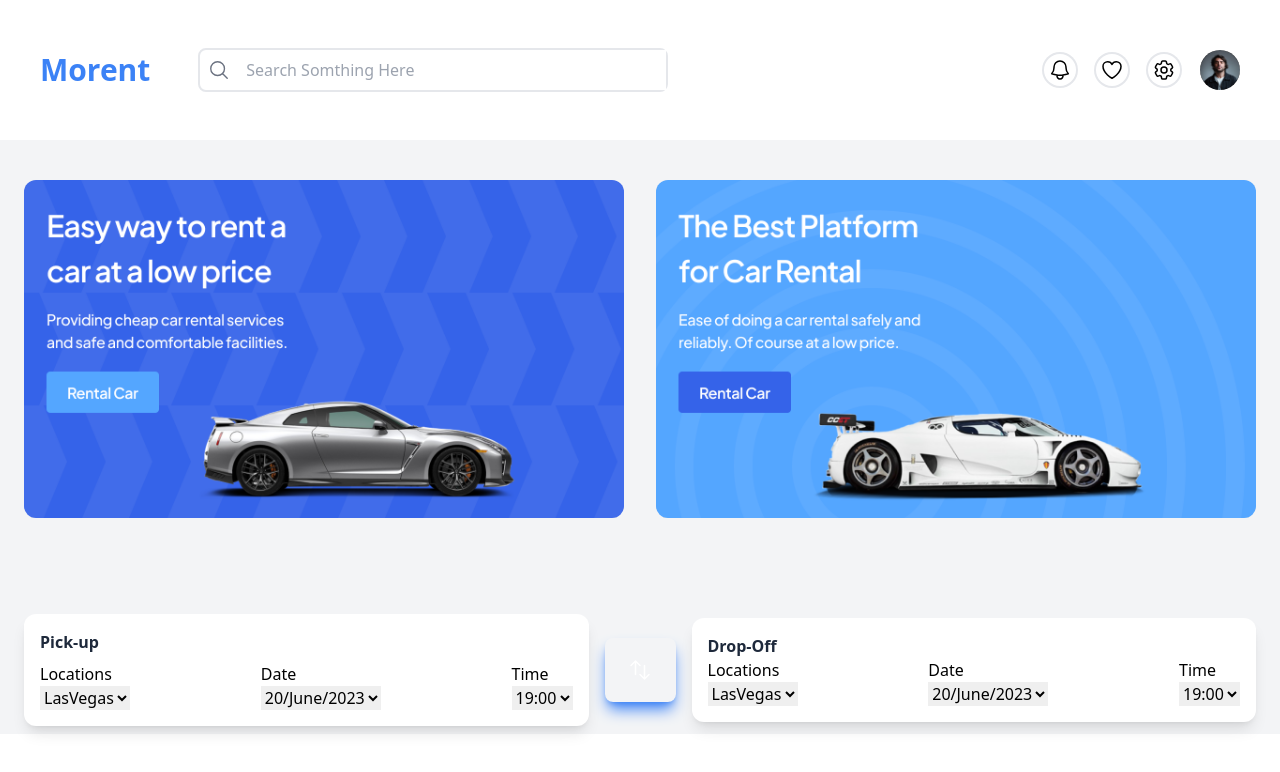
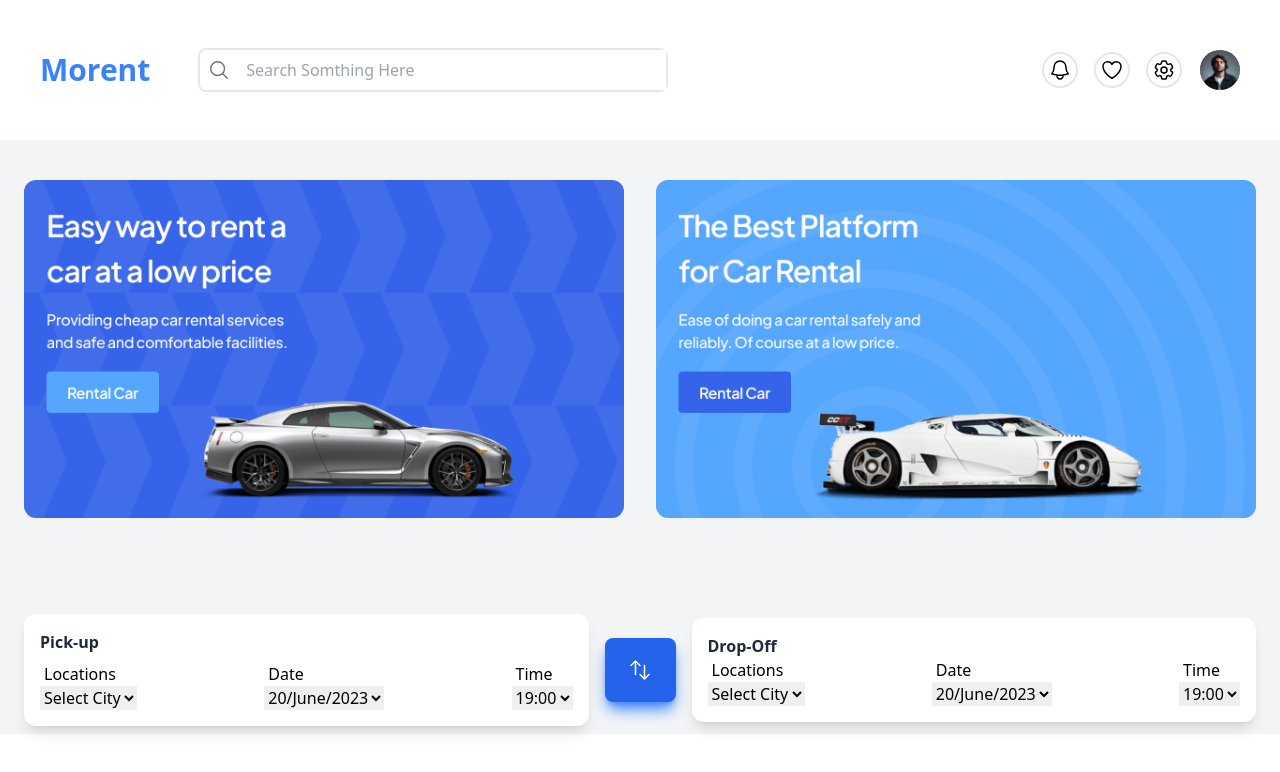
Before and after one commit to Redskullvue/Morent, a Vue app: page / in a window 1280 px wide. Shown: the top 772 px of the page. Built offline with nearby package versions, Linux system fonts and the light colour scheme.

Commit message:
Fix : Some minor issues fixed

```diff
--- a/src/components/pickDropInfo.vue
+++ b/src/components/pickDropInfo.vue
@@ -6,27 +6,27 @@
       <h3 class="text-slate-800 font-bold mb-2">Pick-up</h3>
       <div class="flex items-center justify-between">
         <div>
-          <h4>Locations</h4>
-          <select>
-            <option>LasVegas</option>
+          <h4 class="px-1">Locations</h4>
+          <select class="form-select border-0">
+            <option>Select City</option>
           </select>
         </div>
         <div>
-          <h4>Date</h4>
-          <select>
+          <h4 class="px-1">Date</h4>
+          <select class="form-select border-0">
             <option>20/June/2023</option>
           </select>
         </div>
         <div>
-          <h4>Time</h4>
-          <select>
+          <h4 class="px-1">Time</h4>
+          <select class="form-select border-0">
             <option>19:00</option>
           </select>
         </div>
       </div>
     </div>
     <button
-      class="bg-blue-500 -my-6 z-10 w-16 h-16 md:w-40 hover:shadow-blue-600 hover:bg-blue-600 text-white flex items-center justify-center rounded-lg shadow-lg shadow-blue-500"
+      class="bg-blue-600 -my-6 z-10 w-16 h-16 md:w-40 hover:shadow-blue-700 hover:bg-blue-600 text-white flex items-center justify-center rounded-lg shadow-lg shadow-blue-500"
     >
       <i-switch />
     </button>
@@ -34,20 +34,20 @@
       <h3 class="text-slate-800 font-bold">Drop-Off</h3>
       <div class="flex items-center justify-between">
         <div>
-          <h4>Locations</h4>
-          <select>
-            <option>LasVegas</option>
+          <h4 class="px-1">Locations</h4>
+          <select class="form-select border-0">
+            <option>Select City</option>
           </select>
         </div>
         <div>
-          <h4>Date</h4>
-          <select>
+          <h4 class="px-1">Date</h4>
+          <select class="form-select border-0">
             <option>20/June/2023</option>
           </select>
         </div>
         <div>
-          <h4>Time</h4>
-          <select>
+          <h4 class="px-1">Time</h4>
+          <select class="form-select border-0">
             <option>19:00</option>
           </select>
         </div>
```
